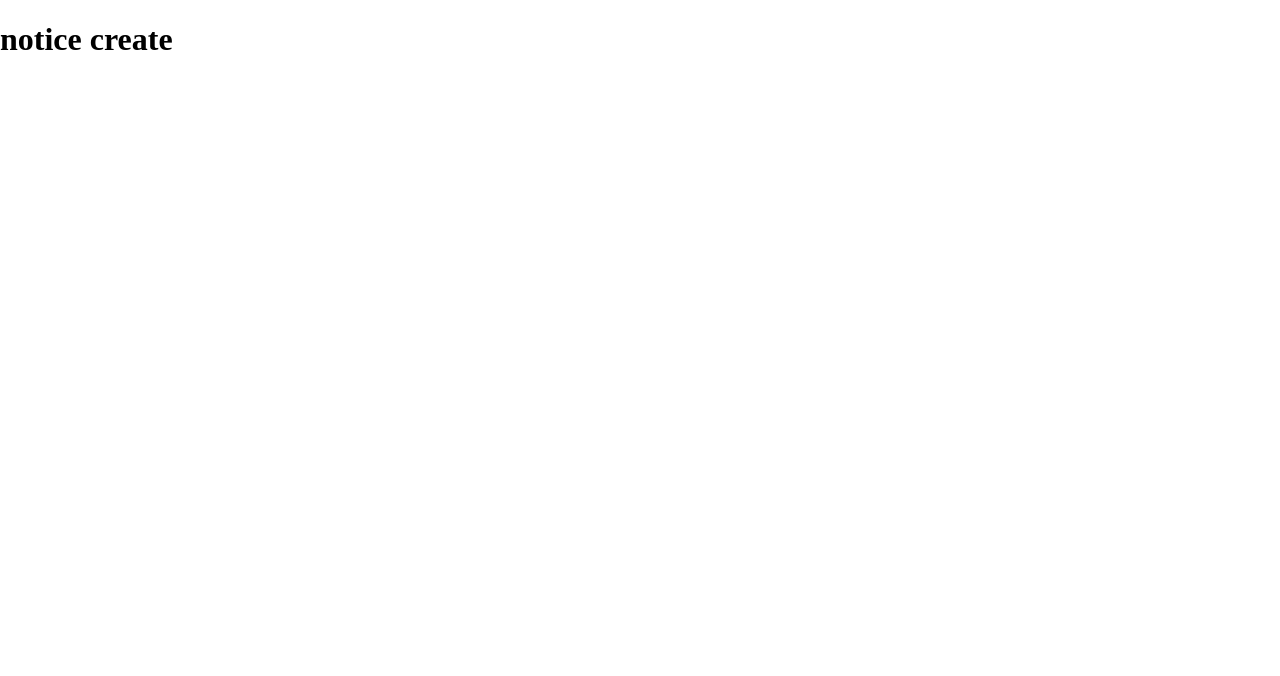
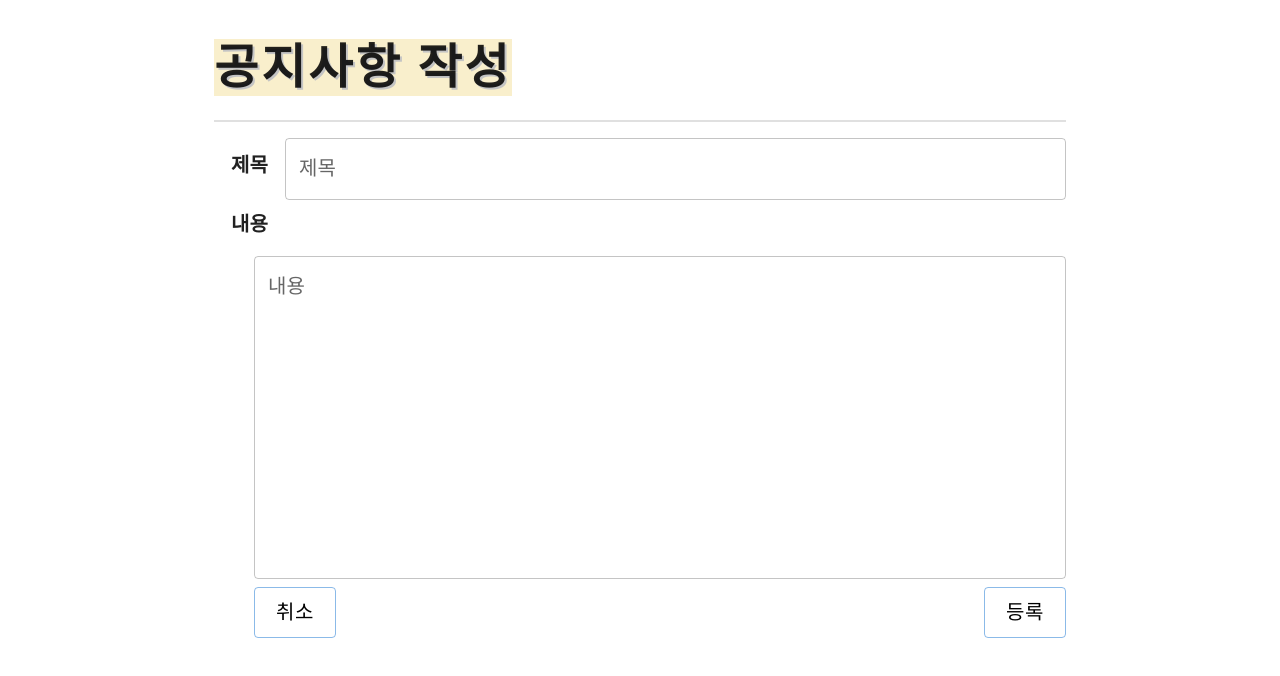
Before and after one commit to FGFnet/fnet, a React (Create React App) app in the folder frontend/: page /notice/create in a window 1280 px wide. Shown: the top 676 px of the page. Built offline with nearby package versions, Linux system fonts and the light colour scheme; a web font is replaced by a local one.

Commit message:
feat(fe): create notice create screen

```diff
--- a/frontend/src/screen/notice/noticeCreate.tsx
+++ b/frontend/src/screen/notice/noticeCreate.tsx
@@ -1,9 +1,114 @@
-import React from 'react'
+import React, { useState } from 'react'
+import { Box, Button, Container, CssBaseline, Divider, Grid, TextField, Typography, FormControl } from '@mui/material'
+import { createTheme, ThemeProvider, responsiveFontSizes } from '@mui/material/styles'
+import Header from '../../component/Header'
+import { Colors } from '../../constant/colors.constants'
+import { Link } from 'react-router-dom'
+
+let defaultTheme = createTheme()
+defaultTheme = responsiveFontSizes(defaultTheme)
+
+// check admin
 
 export default function NoticeCreateScreen() {
+  const [title, setTitle] = useState('')
+  const [content, setContent] = useState('')
+
+  function CreateNewPost(event: React.MouseEvent<HTMLButtonElement>) {
+    event.preventDefault()
+    if (title.trim() === '') alert('제목을 입력해 주세요')
+    else if (content.trim() === '') alert('내용을 입력해 주세요')
+    else {
+      const postData = {
+        title: title,
+        content: content,
+      }
+      console.log(postData)
+    }
+  }
+
+  function BackBtn() {
+    return (
+      <Box textAlign="right">
+        <Button
+          variant="outlined"
+          size="large"
+          component={Link}
+          to="../notice"
+          sx={{ fontSize: 20, color: Colors.black }}
+        >
+          취소
+        </Button>
+      </Box>
+    )
+  }
+  function SavePostBtn() {
+    return (
+      <Box textAlign="right">
+        <Button variant="outlined" size="large" onClick={CreateNewPost} sx={{ fontSize: 20, color: Colors.black }}>
+          등록
+        </Button>
+      </Box>
+    )
+  }
+
   return (
-    <div>
-      <h1>notice create</h1>
-    </div>
+    <React.Fragment>
+      <ThemeProvider theme={defaultTheme}>
+        <CssBaseline />
+        <Container fixed maxWidth="md">
+          <Header title="공지사항 작성" />
+          <Divider />
+          <Grid container alignItems="center" sx={{ display: 'flex' }}>
+            <Grid item xs={2} sm={1}>
+              <Box textAlign="center">
+                <Typography variant="h6" component="div" sx={{ fontWeight: 'bold' }}>
+                  제목
+                </Typography>
+              </Box>
+            </Grid>
+            <Grid item xs={10} sm={11}>
+              <TextField
+                fullWidth
+                margin="normal"
+                label="제목"
+                InputProps={{ style: { fontSize: 20 } }}
+                InputLabelProps={{ style: { fontSize: 20 } }}
+                onChange={(event) => setTitle(event.target.value)}
+              />
+            </Grid>
+            <Grid item xs={2} sm={1}>
+              <Box textAlign="center">
+                <Typography variant="h6" component="div" sx={{ fontWeight: 'bold' }}>
+                  내용
+                </Typography>
+              </Box>
+            </Grid>
+            <Grid item xs={12} paddingLeft={5}>
+              <Box textAlign="right">
+                <TextField
+                  multiline
+                  rows={10}
+                  margin="normal"
+                  label="내용"
+                  InputProps={{ style: { fontSize: 20 } }}
+                  InputLabelProps={{ style: { fontSize: 20 } }}
+                  sx={{ width: '100%', alignContent: 'center' }}
+                  onChange={(event) => setContent(event.target.value)}
+                />
+              </Box>
+            </Grid>
+          </Grid>
+          <Grid container justifyContent="space-between">
+            <Grid item paddingLeft={5}>
+              <BackBtn />
+            </Grid>
+            <Grid item>
+              <SavePostBtn />
+            </Grid>
+          </Grid>
+        </Container>
+      </ThemeProvider>
+    </React.Fragment>
   )
 }
```
